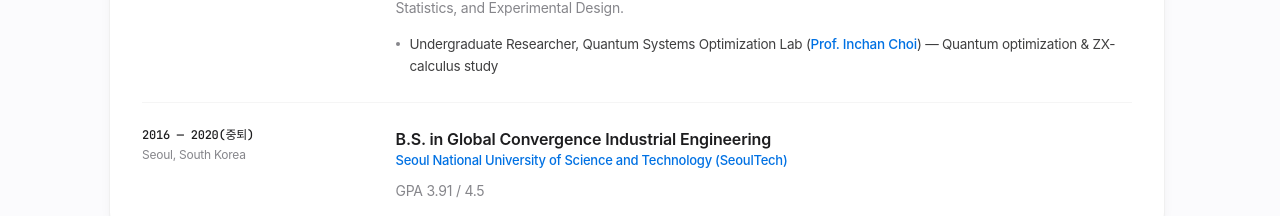
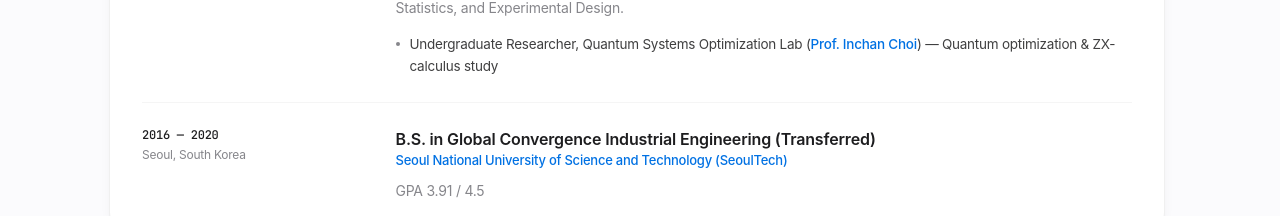
Before and after one commit to sib-jhpark/main, a React (Vite) app: page / in a window 1280 px wide. Shown: the part 2539-2755 px from the top of the page. Built offline with nearby package versions, Linux system fonts and the light colour scheme; a web font is replaced by a local one.

Commit message:
docs: localize SeoulTech transfer status in education role

```diff
--- a/src/data/profile.ts
+++ b/src/data/profile.ts
@@ -362,14 +362,14 @@ export const profileData: ProfileData = {
     {
       id: 'edu-seoultech',
       type: 'education',
-      period: '2016 — 2020(중퇴)',
+      period: '2016 — 2020',
       organization: {
         ko: '서울과학기술대학교 (SeoulTech)',
         en: 'Seoul National University of Science and Technology (SeoulTech)',
       },
       role: {
-        ko: '글로벌융합산업공학과 학사',
-        en: 'B.S. in Global Convergence Industrial Engineering',
+        ko: '글로벌융합산업공학과 학사 (중퇴)',
+        en: 'B.S. in Global Convergence Industrial Engineering (Transferred)',
       },
       location: {
         ko: 'Seoul, South Korea',
```
